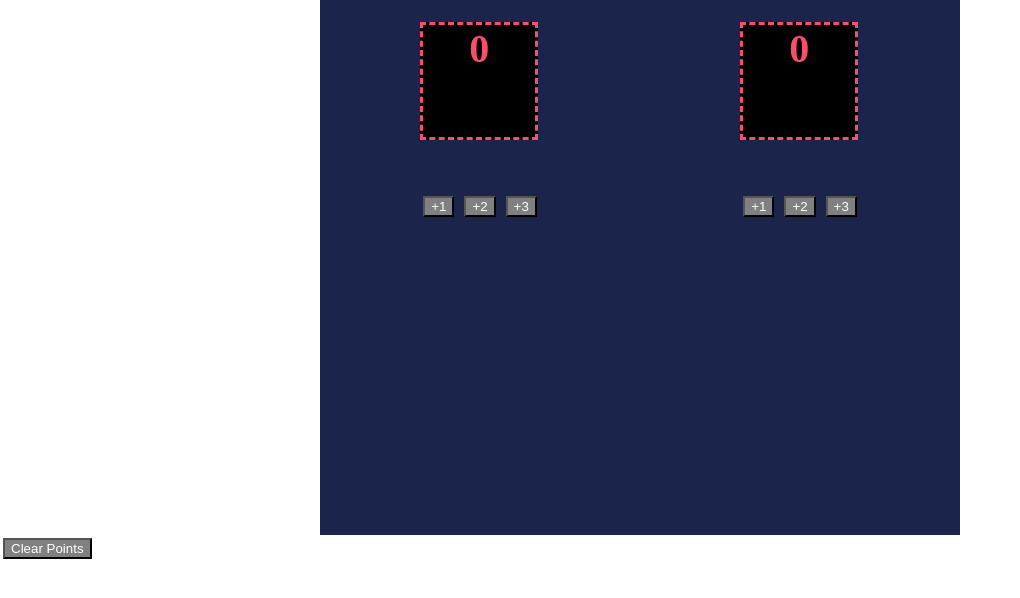
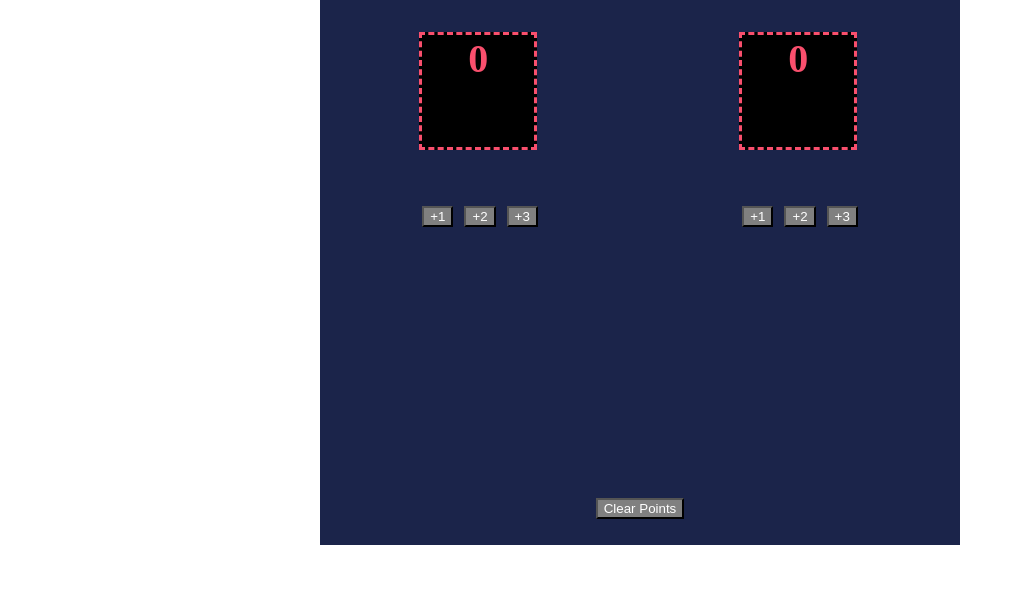
Before and after one commit to mkriscodes/Basketball-Scoreboard, a plain HTML site: page index.html in a window 1280 px wide. Shown: the part 182-780 px from the top of the page, without its empty margins (0-1020 px from the left). Drawn offline with Linux system fonts and the light colour scheme.

Commit message:
Update index.css

```diff
--- a/index.css
+++ b/index.css
@@ -1,5 +1,6 @@
 body {
     margin: 0;
+    font-size: 20px;
 }
 
 h1 {
@@ -42,3 +43,10 @@ button {
     flex-direction: row;
     margin: 3px;
 }
+
+#clear {
+display: flex;
+align-items: end;
+justify-content: center;
+margin-top: -50px;
+}
```
